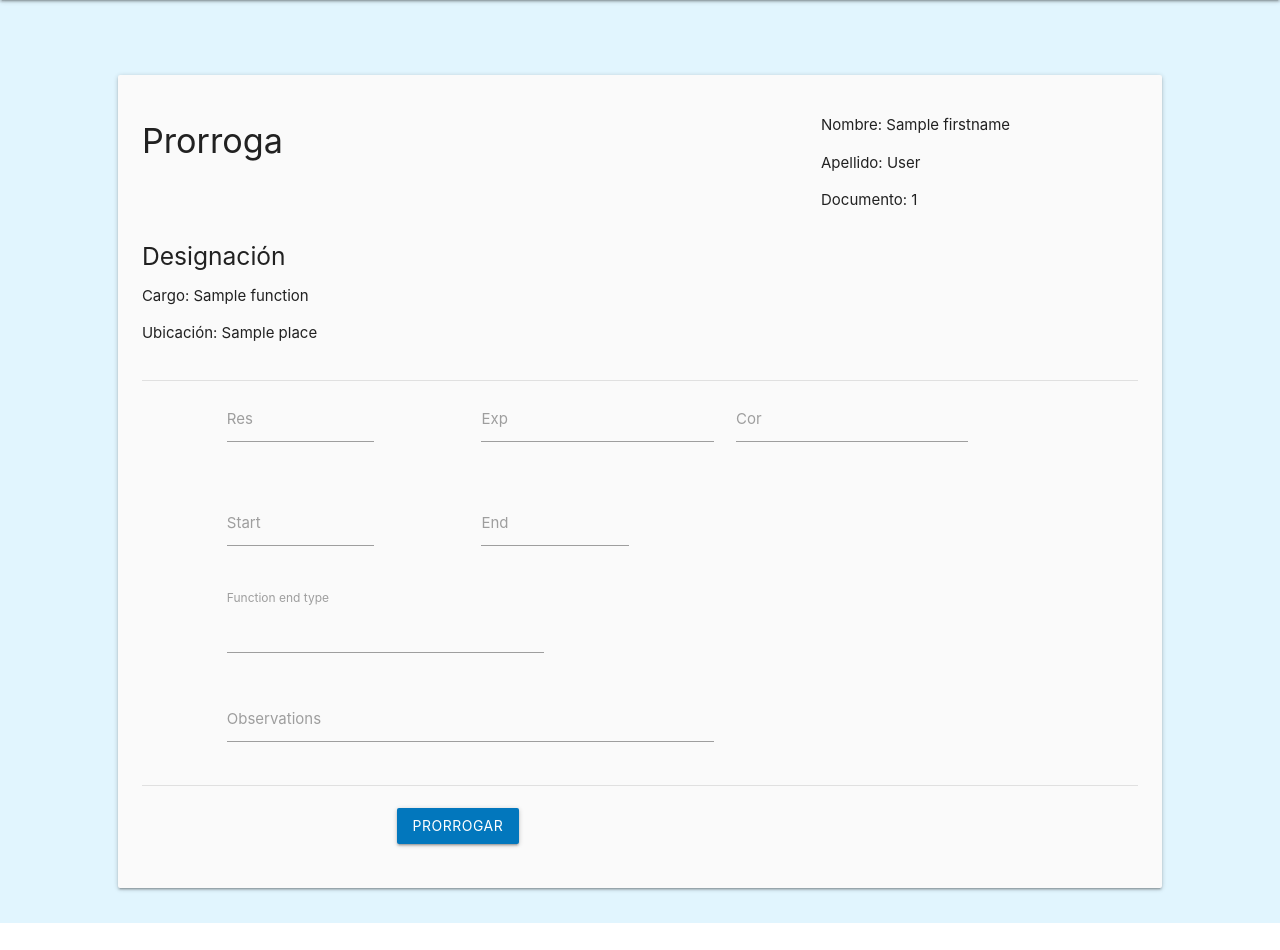
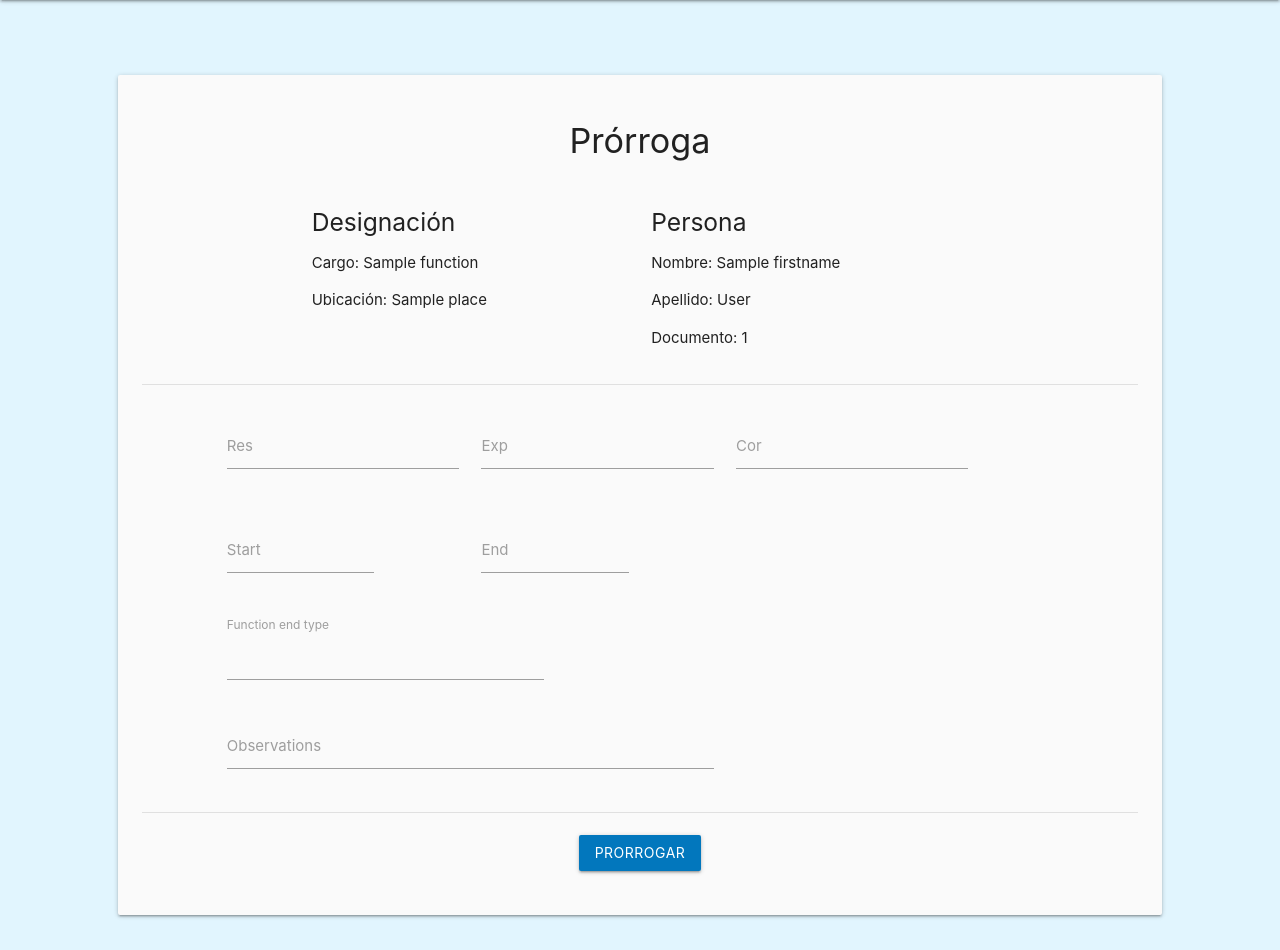
Before and after one commit to pablodanielrey/sileg-api, a Flask app: template src/sileg/bp/web/designations/templates/extendDesignation.html in a window 1280 px wide. Shown: the part 64-1014 px from the top of the page. Before the commit the page ends 987 px from the top, so only its background shows below. Run offline with Flask 2, Linux system fonts and the light colour scheme; the template is opened without the code that fills it: most values are stand-ins (such as "Sample title", 1, 10 or a date in 2020); form fields are guessed from the names that the template uses.

Commit message:
Correccion de interfaz

```diff
--- a/src/sileg/bp/web/designations/templates/extendDesignation.html
+++ b/src/sileg/bp/web/designations/templates/extendDesignation.html
@@ -5,30 +5,37 @@
     <div class="col m10">
         <div class="card-panel grey lighten-5">
             <div class="row">
-                <div class="col m8">
-                    <h4>Prorroga</h4>
+                <div class="col m2"></div>
+                <div class="col m8 center">
+                    <h4>Prórroga</h4>
                 </div>
-                <div class="col m3">
+                <div class="col m2"></div>
+            </div>
+            <div class="row">
+                <div class="col m2"></div>
+                <div class="col m4">
+                    <h5>Designación</h5>
+                    <p>Cargo: {{designation.function.name}}</p>
+                    <p>Ubicación: {{designation.place.name}}</p>
+                </div>
+                <div class="col m4">
+                    <h5>Persona</h5>
                     <p>Nombre: {{person.firstname}}</p>
                     <p>Apellido: {{person.lastname}}</p>
                     <p>Documento: {{person.identity_numbers[0].number}}</p>
                 </div>
-                <div class="col m3">
-                    <h5>Designación</h5>
-                    <p>Cargo: {{designation.function.name}}</p>
-                    <p>Ubicación: {{designation.place.name}}</p>
-                </div>
+                <div class="col m2"></div>
             </div>
             <div class="divider"></div>
+            <br>
             <form action="" method="post">
                 {{ form.csrf_token }}
                 <div class="row">
                     <div class="col m1"></div>
-                    <div class="col m2 input-field">
+                    <div class="col m3 input-field">
                         {{ form.res.label }}
                         {{ form.res }}
                     </div>
-                    <div class="col m1"></div>
                     <div class="col m3 input-field">
                         {{ form.exp.label }}
                         {{ form.exp }}
@@ -38,7 +45,6 @@
                         {{ form.cor }}
                     </div>
                 </div>
-
                 <div class="row">
                     <div class="col m1"></div>
                     <div class="col m2 input-field">
@@ -69,13 +75,12 @@
                 </div>
                 <div class="divider"></div>
                 <br>
-
                 <div class="row">
-                    <div class="col m3"></div>
-                    <div class="col m3">
+                    <div class="col m2"></div>
+                    <div class="col m8 center">
                         <button class="btn light-blue darken-3">Prorrogar</button>
                     </div>
-                    <div class="col m3"></div>
+                    <div class="col m2"></div>
                 </div>
             </form>
         </div>
```
